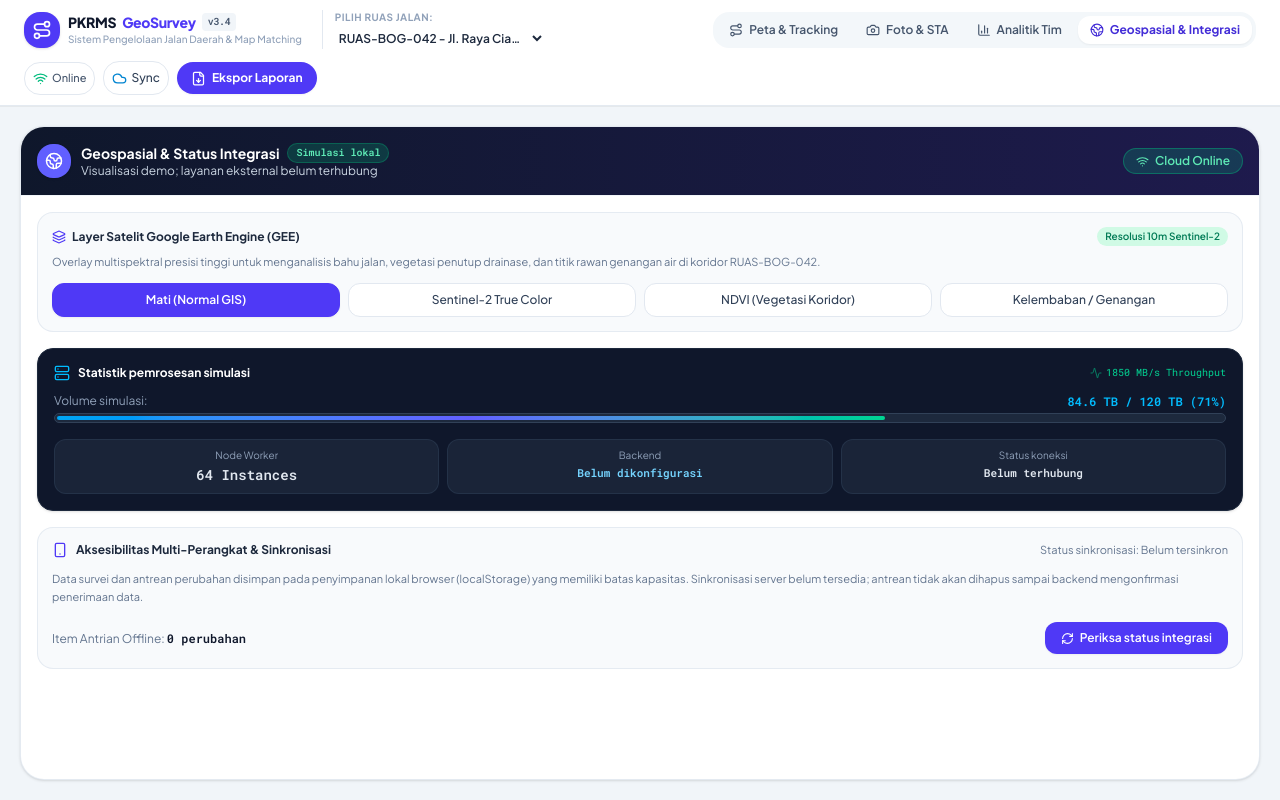
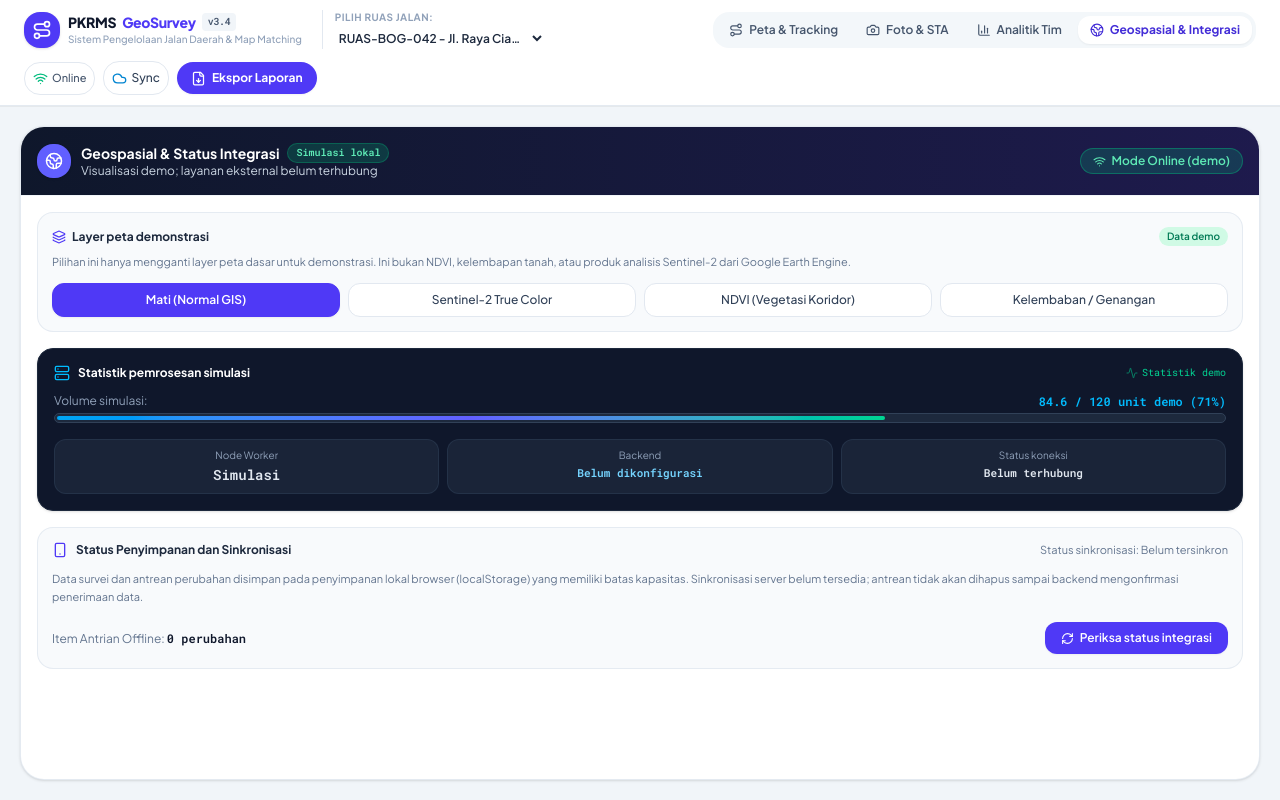
Before and after one commit to kajo44/PG, a React (Vite) app in the folder GeoSurveyJalan_Next/source_snapshot/: page / in a window 1280 px wide. Both pictures are taken after a click on the button "Geospasial & Integrasi". Built offline with nearby package versions, Linux system fonts and the light colour scheme.

Commit message:
Clarify geospatial panel is demo-only

```diff
--- a/GeoSurveyJalan_Next/source_snapshot/src/components/EarthEnginePanel.tsx
+++ b/GeoSurveyJalan_Next/source_snapshot/src/components/EarthEnginePanel.tsx
@@ -84,27 +84,27 @@ export const EarthEnginePanel: React.FC<EarthEnginePanelProps> = ({
             }`}
           >
             {isOfflineMode ? <WifiOff size={13} /> : <Wifi size={13} />}
-            {isOfflineMode ? 'Mode Offline Aktif' : 'Cloud Online'}
+            {isOfflineMode ? 'Mode Lokal Aktif' : 'Mode Online (demo)'}
           </button>
         </div>
       </div>
 
       {/* Content Area */}
       <div className="flex-1 overflow-y-auto p-4 space-y-4">
-        {/* Google Earth Engine Multispectral Layer Switcher */}
+        {/* Demo imagery selector; these layers are not GEE-derived products */}
         <div className="p-3.5 rounded-2xl bg-slate-50 border border-slate-200/80">
           <div className="flex items-center justify-between mb-2">
             <span className="text-xs font-bold text-slate-800 flex items-center gap-1.5">
               <Layers size={14} className="text-indigo-600" />
-              Layer Satelit Google Earth Engine (GEE)
+              Layer peta demonstrasi
             </span>
             <span className="text-[10px] text-emerald-700 bg-emerald-100 font-semibold px-2 py-0.5 rounded-full">
-              Resolusi 10m Sentinel-2
+              Data demo
             </span>
           </div>
 
           <p className="text-[11px] text-slate-500 mb-3">
-            Overlay multispektral presisi tinggi untuk menganalisis bahu jalan, vegetasi penutup drainase, dan titik rawan genangan air di koridor {selectedRoad.code}.
+            Pilihan ini hanya mengganti layer peta dasar untuk demonstrasi. Ini bukan NDVI, kelembapan tanah, atau produk analisis Sentinel-2 dari Google Earth Engine.
           </p>
 
           <div className="grid grid-cols-2 sm:grid-cols-4 gap-2">
@@ -129,7 +129,7 @@ export const EarthEnginePanel: React.FC<EarthEnginePanelProps> = ({
           </div>
         </div>
 
-        {/* 120 TB Big Data Cloud Pipeline Architecture Monitoring */}
+        {/* Local demo metrics only; no cloud pipeline is connected */}
         <div className="p-4 rounded-2xl bg-slate-900 text-slate-100 shadow-sm border border-slate-800 space-y-3">
           <div className="flex items-center justify-between">
             <div className="flex items-center gap-2">
@@ -140,16 +140,16 @@ export const EarthEnginePanel: React.FC<EarthEnginePanelProps> = ({
             </div>
             <span className="text-[10px] font-mono text-emerald-400 flex items-center gap-1">
               <Activity size={12} className="animate-pulse" />
-              {cloudStats.throughputMBps} MB/s Throughput
+              Statistik demo
             </span>
           </div>
 
-          {/* Progress bar for 120 TB Processing */}
+          {/* Progress indicator for demo values */}
           <div>
             <div className="flex justify-between text-xs mb-1">
               <span className="text-slate-400">Volume simulasi:</span>
               <span className="font-mono text-sky-400 font-bold">
-                {cloudStats.processedTB.toFixed(1)} TB / {cloudStats.totalVolumeTB} TB ({processedPercent}%)
+                {cloudStats.processedTB.toFixed(1)} / {cloudStats.totalVolumeTB} unit demo ({processedPercent}%)
               </span>
             </div>
             <div className="w-full bg-slate-800 h-2.5 rounded-full overflow-hidden p-0.5 border border-slate-700">
@@ -160,12 +160,12 @@ export const EarthEnginePanel: React.FC<EarthEnginePanelProps> = ({
             </div>
           </div>
 
-          {/* Cluster specs grid */}
+          {/* Integration status grid */}
           <div className="grid grid-cols-3 gap-2 pt-1 text-center">
             <div className="bg-slate-800/80 p-2 rounded-xl border border-slate-700/50">
               <div className="text-[10px] text-slate-400">Node Worker</div>
               <div className="text-sm font-mono font-bold text-slate-200 mt-0.5">
-                {cloudStats.distributedNodes} Instances
+                Simulasi
               </div>
             </div>
             <div className="bg-slate-800/80 p-2 rounded-xl border border-slate-700/50">
@@ -189,7 +189,7 @@ export const EarthEnginePanel: React.FC<EarthEnginePanelProps> = ({
             <div className="flex items-center gap-2">
               <Smartphone size={16} className="text-indigo-600" />
               <span className="text-xs font-bold text-slate-800">
-                Aksesibilitas Multi-Perangkat & Sinkronisasi
+                Status Penyimpanan dan Sinkronisasi
               </span>
             </div>
             <span className="text-[11px] text-slate-500">
```
